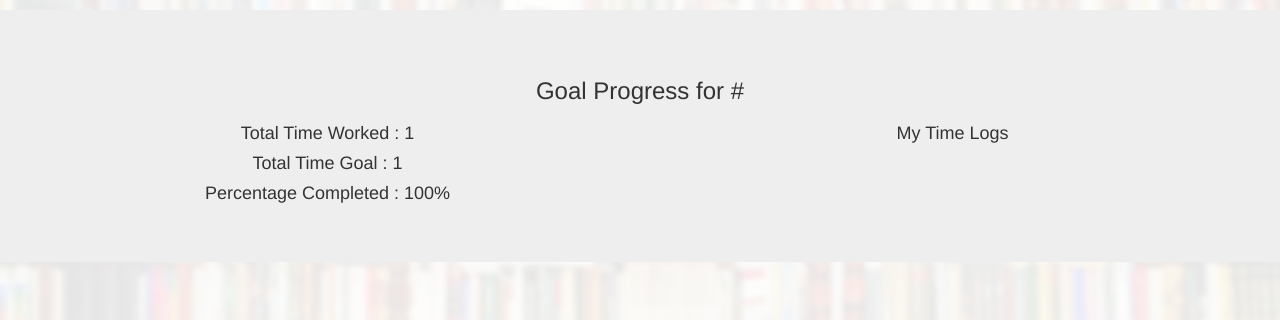
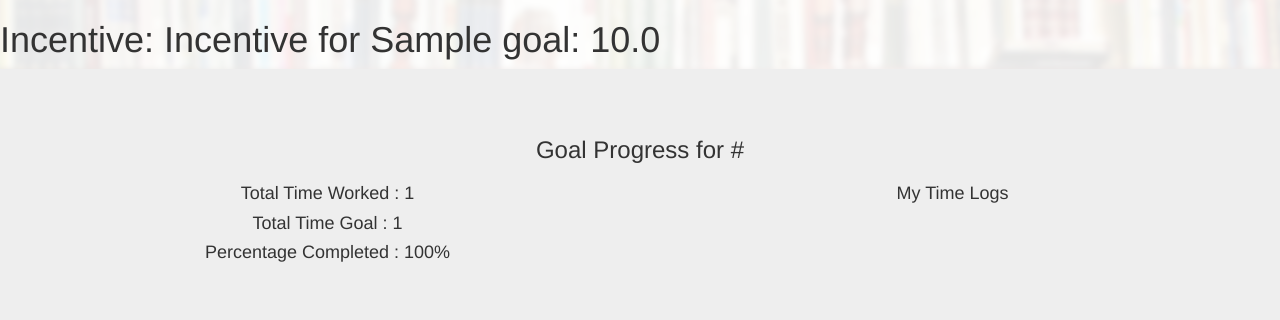
Before and after one commit to bgoldste/moocb, a Django app: page /me/ in a window 1280 px wide. Shown: the part 209-529 px from the top of the page. Run offline with Django 3.2, Linux system fonts and the light colour scheme; a user stored in the database is signed in; tables that the repository leaves empty hold one stand-in row (values such as "Sample post"); parts of the project's set-up code (start-up, migrations or seed data) failed here and were passed over; some libraries are stand-ins or nearby versions.

Commit message:
add incentive

```diff
--- a/moocb/models.py
+++ b/moocb/models.py
@@ -2,6 +2,9 @@ from django.db import models
 from djangotoolbox.fields import ListField
 from moocb import settings
 
+
+
+from django.core.validators import MaxValueValidator, MinValueValidator
 from django.contrib.auth.models import User
 from datetime import datetime, timedelta
 
@@ -36,6 +39,23 @@ class Goal(models.Model):
 
 
 
+class Incentive(models.Model):
+	goal = models.OneToOneField(Goal)
+
+	total_pledge = models.FloatField(default = 50.00, validators = [MinValueValidator(0.0),])
+	amount_refunded = models.FloatField(default= 0.0, validators = [MinValueValidator(0.0),])
+
+	refund_increment = models.FloatField(default= 0.25, validators = [MinValueValidator(0.0),])
+
+
+
+
+	def __unicode__(self):
+		return u'Incentive for %s: %s' % (self.goal.name, self.total_pledge)
+
+
+
+
 class TimeLog(models.Model):
 
 	#todo - order by date
--- a/moocb/templates/moocb/addgoal.html
+++ b/moocb/templates/moocb/addincentive.html
@@ -5,8 +5,8 @@
 
 <div class = 'form text-center'>
 	<h3 class = 'form-title '>Welcome, {{user}}!</h3>
-	<p>Let's get started, I have a few questions for you.</p>
-	<h4>WHat is the name of the course you're taking?</h4>
+	<p>Let's set up our incentive for our goal: {{goal}}</p>
+
 	<form method="post" action="">
 		{% csrf_token %}
 		{% for field in form %}
--- a/moocb/templates/moocb/me.html
+++ b/moocb/templates/moocb/me.html
@@ -23,6 +23,7 @@
 
 	<h1>Goals:{{goal}}</h1>
 	<h1>TimeLogs:{{time_logs}}</h1>
+	<h1>Incentive: {{incentive}}</h1>
 
 
 
--- a/moocb/urls.py
+++ b/moocb/urls.py
@@ -1,6 +1,6 @@
 from django.conf.urls import patterns, include, url
 from django.contrib import admin
-from moocb.views import home, login_user, me, logout_user, add_time, add_user, add_goal, login_user_json, select_goal
+from moocb.views import home, login_user, me, logout_user, add_time, add_user, add_goal, login_user_json, select_goal, add_incentive
 from django.conf import settings
 
 admin.autodiscover()
@@ -17,8 +17,9 @@ urlpatterns = patterns('',
     url(r'^add/$', add_time),
     url(r'^adduser/$', add_user),
     url(r'^addgoal/$', add_goal),
+     url(r'^addincentive/$', add_incentive),
     url(r'^login_json/$', login_user_json),
-    url(r'^select_goal/$', select_goal)
+    url(r'^select_goal/$', select_goal),
 
 )
 
--- a/moocb/views.py
+++ b/moocb/views.py
@@ -8,9 +8,9 @@ from django.template import RequestContext
 from django.contrib.auth.decorators import login_required
 from django.contrib.auth import authenticate, login, logout
 from django.views.decorators.csrf import csrf_exempt
-from moocb.models import Goal , User, TimeLog
+from moocb.models import Goal , User, TimeLog, Incentive
 import json
-from forms import UserForm, GoalForm
+from forms import UserForm, GoalForm, IncentiveForm
 import sys
 from django.core import serializers
 
@@ -119,6 +119,7 @@ def me(request):
         context['user'] = request.user
 
         context['goal'] = Goal.objects.get(user = request.user.id)
+        context['incentive'] = Incentive.objects.get(goal = context['goal'])
         #context['time_logs'] = TimeLog.objects.filter(goal = context['goal'])
         return render_to_response('moocb/me.html', context)
     except:
@@ -246,8 +247,28 @@ def add_goal (request):
             if form.is_valid():
                 new_goal = Goal (user= request.user, **form.cleaned_data)
                 new_goal.save()
-                return HttpResponseRedirect('/me/')
+                return HttpResponseRedirect('/addincentive/')
         else:
             form = GoalForm()
 
     return render_to_response( 'moocb/addgoal.html', {'form': form},  context_instance=RequestContext(request))
+
+@login_required
+def add_incentive(request):
+    context = RequestContext(request)
+
+    context['user'] = request.user
+    goal = Goal.objects.filter(user = request.user.id)[0]
+
+    if request.method == "POST":
+        form = IncentiveForm(request.POST)
+        if form.is_valid():
+            new_incentive = Incentive(goal = goal, **form.cleaned_data)
+            new_incentive.save()
+            # new_goal = Goal (user= request.user, **form.cleaned_data)
+            # new_goal.save()
+            return HttpResponseRedirect('/me/')
+    else:
+        form = IncentiveForm()
+
+    return render_to_response( 'moocb/addincentive.html', {'form': form, 'goal': goal},  context_instance=RequestContext(request))
```
Also changed, not shown: moocb/forms.py (+8 -1 lines), moocb/migrations/0011_incentive.py (added).
